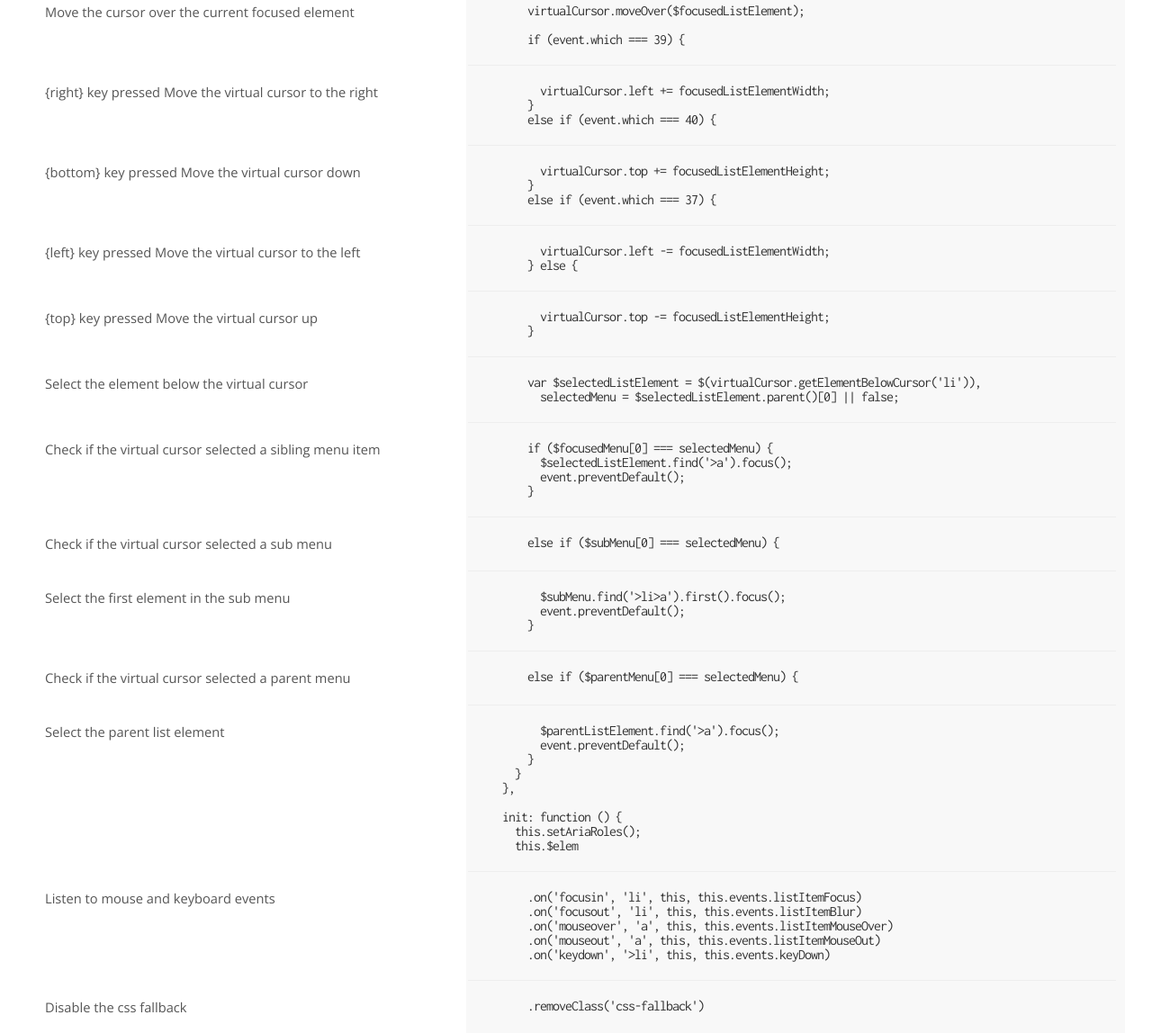
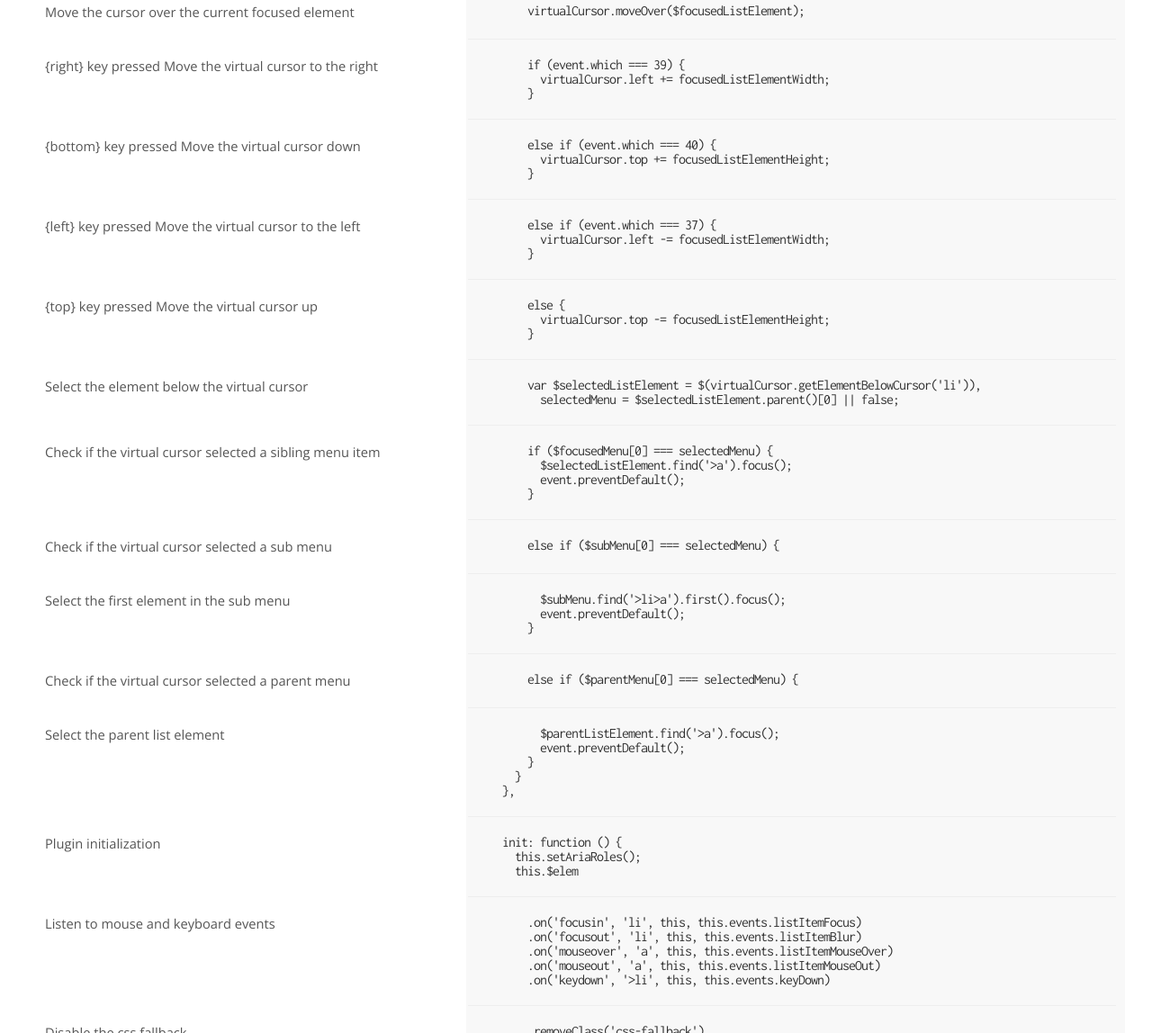
Before and after one commit to jantimon/ariaMenu, a website: page docs/explain.html in a window 1280 px wide. Shown: the part 2421-3569 px from the top of the page at 90% size. Drawn offline with nearby package versions, Linux system fonts and the light colour scheme.

Commit message:
Move comments for better explainJS readability

```diff
--- a/docs/explain.html
+++ b/docs/explain.html
@@ -366,8 +366,7 @@
         </div>
         <div class='code grid-60 mobile-grid-100 not-empty'>
           <pre>        virtualCursor.moveOver($focusedListElement);
-
-        if (event.which === 39) {</pre>
+</pre>
         </div>
       </div>
       <div class='clear'>
@@ -378,9 +377,9 @@
           <p>{right} key pressed  Move the virtual cursor to the right</p>
         </div>
         <div class='code grid-60 mobile-grid-100 not-empty'>
-          <pre>          virtualCursor.left += focusedListElementWidth;
-        }
-        else if (event.which === 40) {</pre>
+          <pre>        if (event.which === 39) {
+          virtualCursor.left += focusedListElementWidth;
+        }</pre>
         </div>
       </div>
       <div class='clear'>
@@ -391,9 +390,9 @@
           <p>{bottom} key pressed  Move the virtual cursor down</p>
         </div>
         <div class='code grid-60 mobile-grid-100 not-empty'>
-          <pre>          virtualCursor.top += focusedListElementHeight;
-        }
-        else if (event.which === 37) {</pre>
+          <pre>        else if (event.which === 40) {
+          virtualCursor.top += focusedListElementHeight;
+        }</pre>
         </div>
       </div>
       <div class='clear'>
@@ -404,8 +403,9 @@
           <p>{left} key pressed  Move the virtual cursor to the left</p>
         </div>
         <div class='code grid-60 mobile-grid-100 not-empty'>
-          <pre>          virtualCursor.left -= focusedListElementWidth;
-        } else {</pre>
+          <pre>        else if (event.which === 37) {
+          virtualCursor.left -= focusedListElementWidth;
+        }</pre>
         </div>
       </div>
       <div class='clear'>
@@ -416,7 +416,8 @@
           <p>{top} key pressed  Move the virtual cursor up</p>
         </div>
         <div class='code grid-60 mobile-grid-100 not-empty'>
-          <pre>          virtualCursor.top -= focusedListElementHeight;
+          <pre>        else {
+          virtualCursor.top -= focusedListElementHeight;
         }
 </pre>
         </div>
@@ -496,8 +497,18 @@
         }
       }
     },
+</pre>
+        </div>
+      </div>
+      <div class='clear'>
+      </div>
 
-    init: function () {
+      <div class='section'>
+        <div class='comment grid-40 mobile-grid-100 not-empty'>
+          <p>Plugin initialization</p>
+        </div>
+        <div class='code grid-60 mobile-grid-100 not-empty'>
+          <pre>    init: function () {
       this.setAriaRoles();
       this.$elem</pre>
         </div>
```
Also changed, not shown: src/ariaMenu.js (+13 -9 lines), dist/ariaMenu.dev.js, 1 other file.
